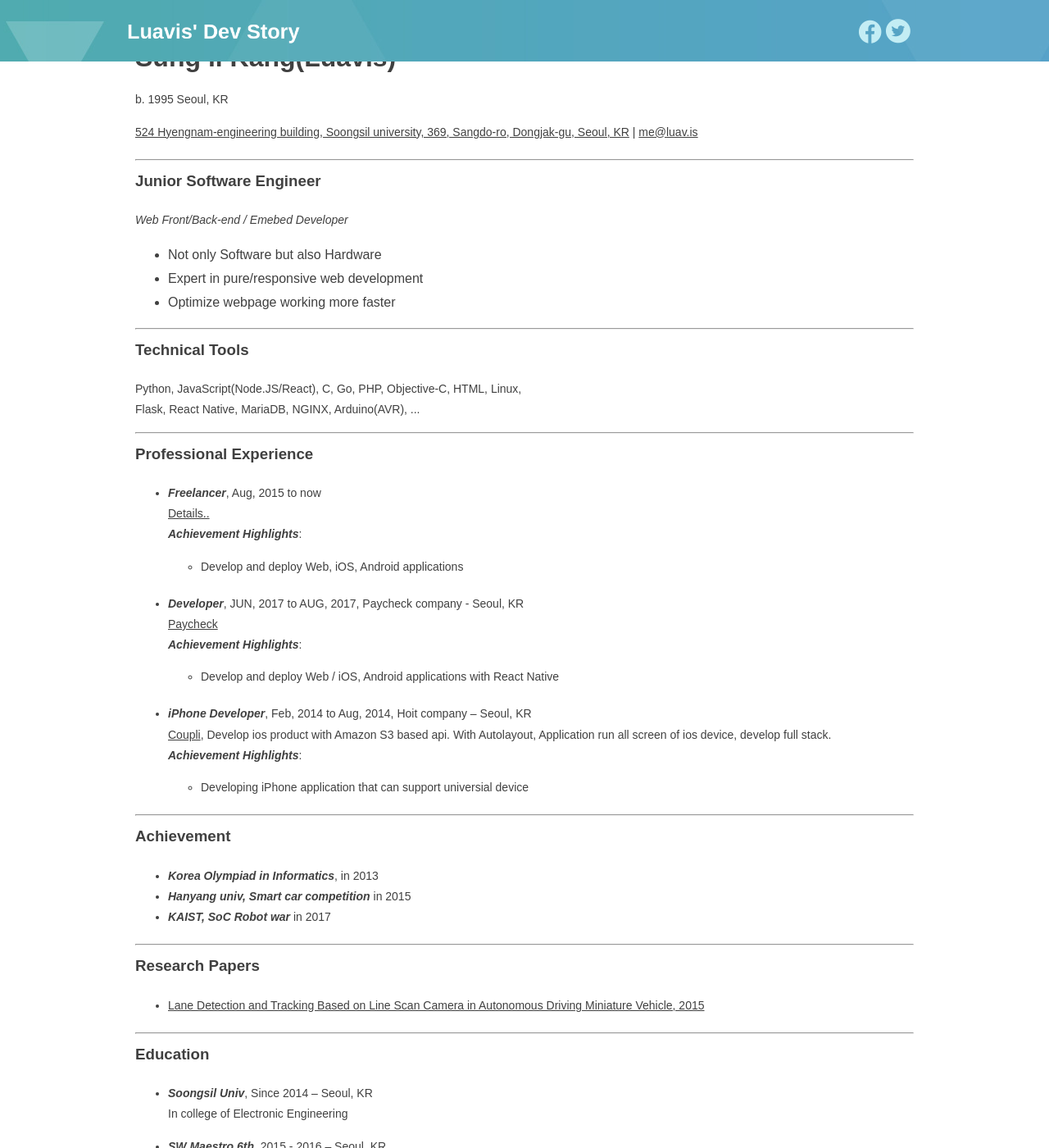
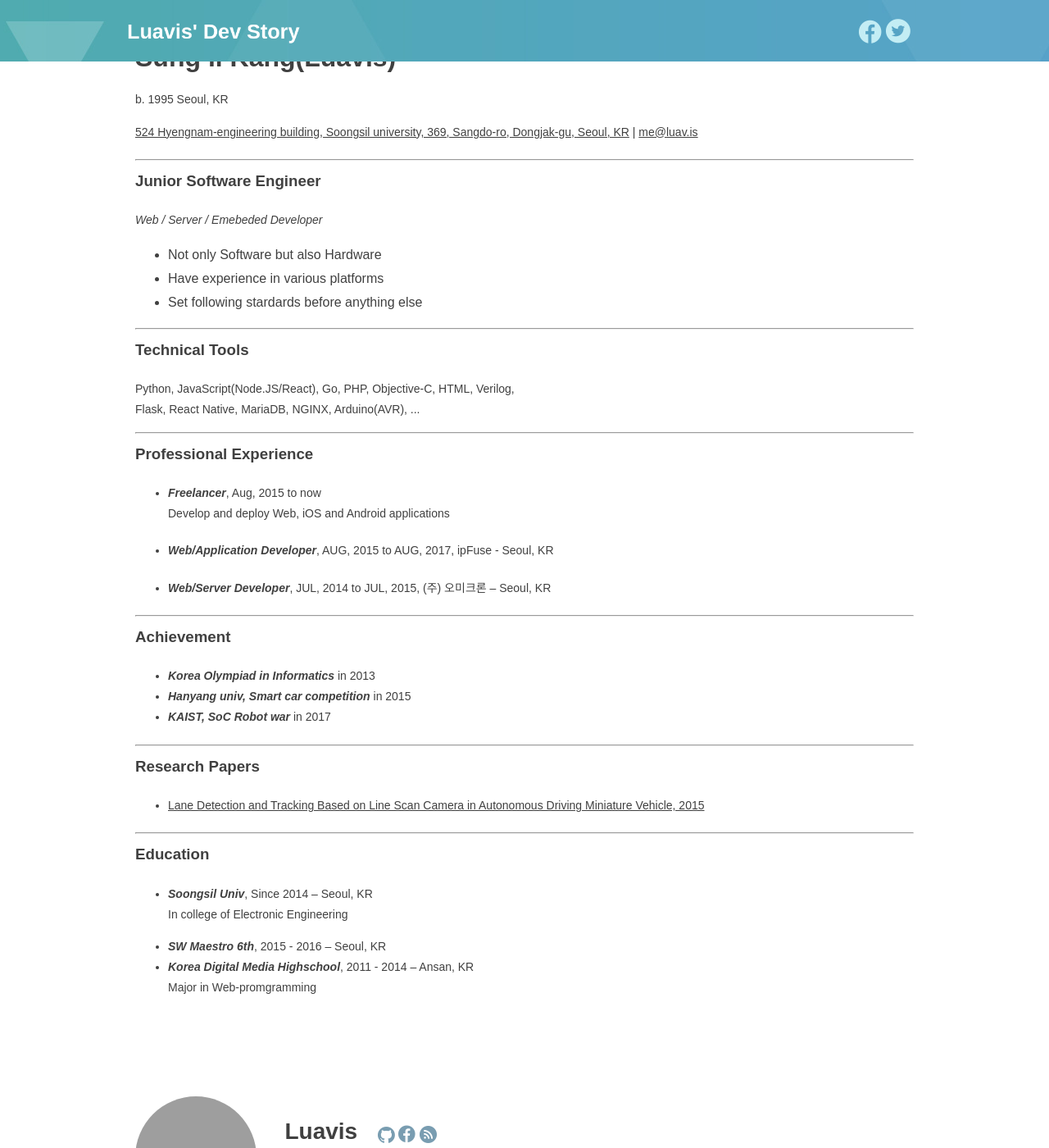
Before and after one commit to Luavis/luavis.github.io, a Jekyll site: the page built from _pages/about_me.html, in a window 1280 px wide and 1400 px high, scrolled down 487 px. Shown: the whole window at 82% size. Built offline with Jekyll 4.4.1, drawn with Linux system fonts in a browser that asks for light colours; some web fonts are replaced; some of the changed text lies outside the part shown; grey boxes are pictures that could not be loaded.

Commit message:
Edit profile

```diff
--- a/_pages/about_me.html
+++ b/_pages/about_me.html
@@ -40,19 +40,19 @@
 
   <div class="text-center">
     <h3>Junior Software Engineer</h3>
-    <p class="description"><i>Web Front/Back-end / Emebed Developer</i></p>
+    <p class="description"><i>Web / Server / Emebeded Developer</i></p>
   </div>
   <ul>
     <li>Not only Software but also Hardware</li>
-    <li>Expert in pure/responsive web development</li>
-    <li>Optimize webpage working more faster</li>
+    <li>Have experience in various platforms</li>
+    <li>Set following stardards before anything else</li>
   </ul>
   <hr>
 
   <div class="text-center">
     <h3>Technical Tools</h3>
     <p class="description">
-      Python, JavaScript(Node.JS/React), C, Go, PHP, Objective-C, HTML, Linux, <br>
+      Python, JavaScript(Node.JS/React), Go, PHP, Objective-C, HTML, Verilog,<br>
       Flask, React Native, MariaDB, NGINX, Arduino(AVR), ...
     </p>
   </div>
@@ -63,42 +63,13 @@
   <ul>
       <li class="description margin-bottom">
         <em>Freelancer</em>, Aug, 2015 to now <br>
-        <p>
-        <a href="http://p.luavis.kr">Details..</a>
-        <br>
-        <em>Achievement Highlights</em>:
-        </p>
-        <ul>
-          <li>
-            Develop and deploy Web, iOS, Android applications
-          </li>
-        </ul>
+        Develop and deploy Web, iOS and Android applications
       </li>
       <li class="description margin-bottom">
-        <em>Developer</em>, JUN, 2017 to  AUG, 2017, Paycheck company - Seoul, KR<br>
-        <p>
-        <a href="play.google.com/store/apps/details?id=com.mpaycheck.paycheck">Paycheck</a>
-        <br>
-        <em>Achievement Highlights</em>:
-        </p>
-        <ul>
-          <li>
-            Develop and deploy Web / iOS, Android applications with React Native
-          </li>
-        </ul>
+        <em>Web/Application Developer</em>, AUG, 2015 to  AUG, 2017, ipFuse - Seoul, KR
       </li>
       <li class="description margin-bottom">
-        <em>iPhone Developer</em>, Feb, 2014 to Aug, 2014, Hoit company – Seoul, KR <br>
-        <p>
-        <a href="https://itunes.apple.com/kr/app/keopeulli-deiteu-beokisliseuteu/id905635116?mt=8">Coupli</a>, Develop ios product with Amazon S3 based api. With Autolayout, Application run all screen of ios device, develop full stack.
-        <br>
-        <em>Achievement Highlights</em>:
-        </p>
-        <ul>
-          <li>
-            Developing iPhone application that can support universial device
-          </li>
-        </ul>
+        <em>Web/Server Developer</em>, JUL, 2014 to JUL, 2015, (주) 오미크론 – Seoul, KR
       </li>
   </ul>
 
@@ -108,7 +79,7 @@
     <h3>Achievement</h3>
   </div>
   <ul class="description margin-bottom">
-      <li><em>Korea Olympiad in Informatics</em>, in 2013</li>
+      <li><em>Korea Olympiad in Informatics</em> in 2013</li>
       <li><em>Hanyang univ, Smart car competition</em> in 2015</li>
       <li><em>KAIST, SoC Robot war</em> in 2017</li>
   </ul>
```
Also changed, not shown: other parts of _pages/about_me.html (+1 -1 lines).
